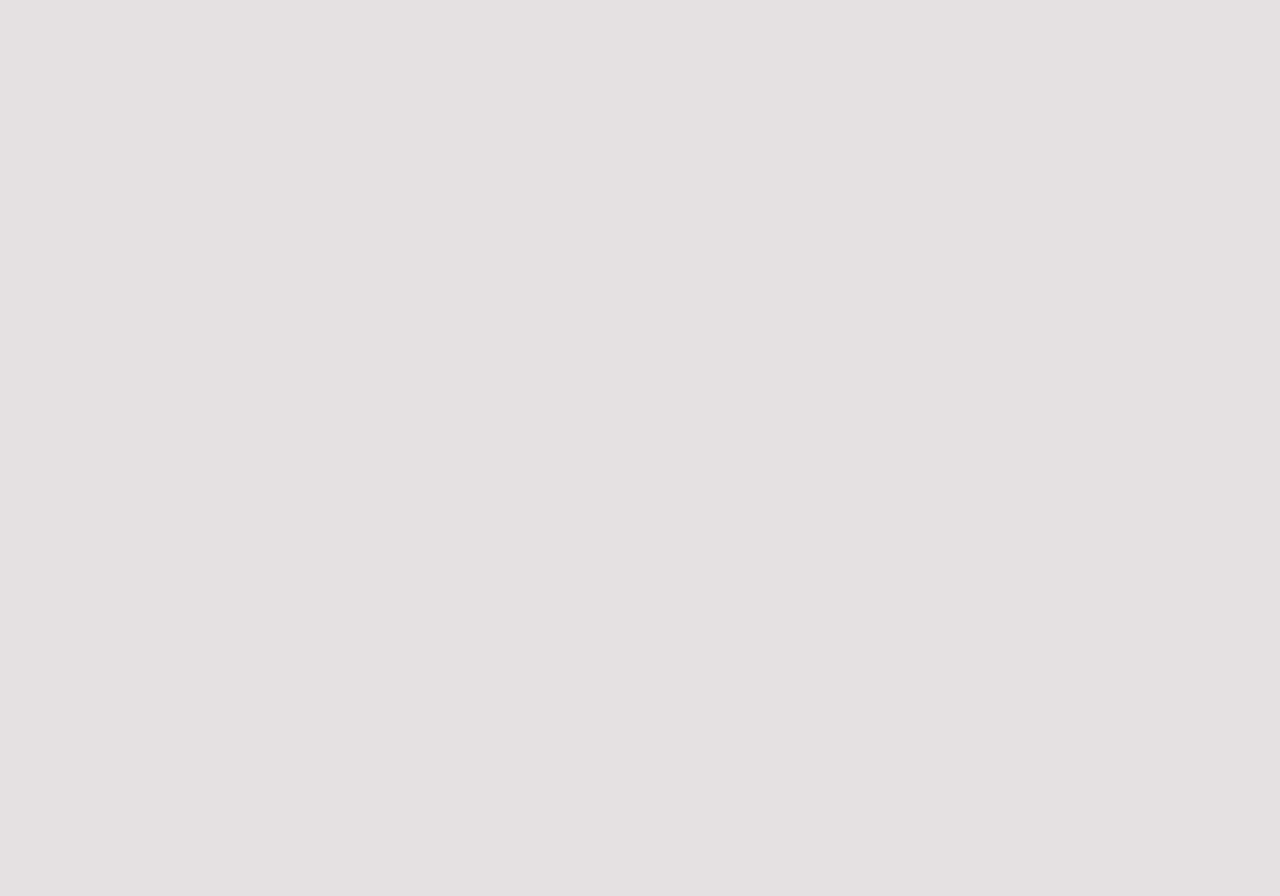
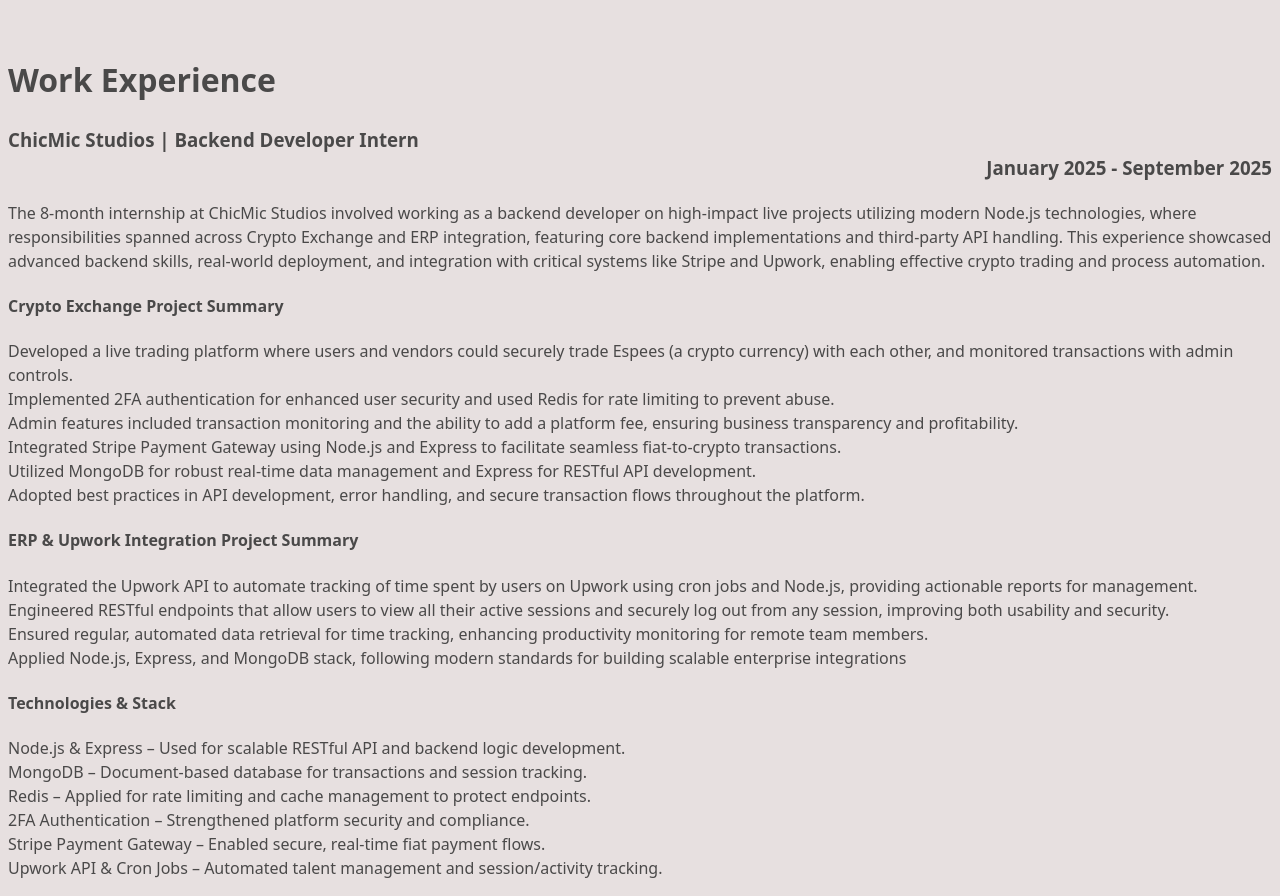
Before and after one commit to Chauhan48/Portfolio_website, a React (Vite) app: page / in a window 1280 px wide. Shown: the part 740-1636 px from the top of the page. Before the commit the page ends 800 px from the top, so only its background shows below. Built offline with nearby package versions, Linux system fonts and the light colour scheme.

Commit message:
add work experience section

```diff
--- a/src/App.jsx
+++ b/src/App.jsx
@@ -1,5 +1,6 @@
 import About from "./components/About"
 import Navbar from "./components/Navbar"
+import WorkExperience from "./components/WorkExperience"
 
 function App() {
 
@@ -7,6 +8,7 @@
     <>
       <Navbar />
       <About />
+      <WorkExperience />
     </>
   )
 }
--- /dev/null
+++ b/src/components/WorkExperience.jsx
@@ -0,0 +1,48 @@
+
+const WorkExperience = () => {
+    return (
+        <div>
+            <h1>Work Experience</h1>
+            <h3>ChicMic Studios | Backend Developer Intern
+                <span style={{ display: "flex", justifyContent: "flex-end" }}>January 2025 - September 2025</span>
+            </h3>
+            <p>The 8-month internship at ChicMic Studios involved working as a backend developer on high-impact live projects utilizing modern Node.js technologies, where responsibilities spanned across Crypto Exchange and ERP integration, featuring core backend implementations and third-party API handling. This experience showcased advanced backend skills, real-world deployment, and integration with critical systems like Stripe and Upwork, enabling effective crypto trading and process automation.</p>
+            <h4>Crypto Exchange Project Summary</h4>
+            <p>
+                Developed a live trading platform where users and vendors could securely trade Espees (a crypto currency) with each other, and monitored transactions with admin controls.
+                <br />
+                Implemented 2FA authentication for enhanced user security and used Redis for rate limiting to prevent abuse.
+                <br />
+                Admin features included transaction monitoring and the ability to add a platform fee, ensuring business transparency and profitability.
+                <br />
+                Integrated Stripe Payment Gateway using Node.js and Express to facilitate seamless fiat-to-crypto transactions.
+                <br />
+                Utilized MongoDB for robust real-time data management and Express for RESTful API development.
+                <br />
+                Adopted best practices in API development, error handling, and secure transaction flows throughout the platform.
+            </p>
+            <h4>ERP & Upwork Integration Project Summary</h4>
+            <p>Integrated the Upwork API to automate tracking of time spent by users on Upwork using cron jobs and Node.js, providing actionable reports for management.
+                <br />
+                Engineered RESTful endpoints that allow users to view all their active sessions and securely log out from any session, improving both usability and security.
+                <br />
+                Ensured regular, automated data retrieval for time tracking, enhancing productivity monitoring for remote team members.
+                <br />
+                Applied Node.js, Express, and MongoDB stack, following modern standards for building scalable enterprise integrations</p>
+            <h4>Technologies & Stack</h4>
+            <p>Node.js & Express – Used for scalable RESTful API and backend logic development.<br />
+
+                MongoDB – Document-based database for transactions and session tracking.<br />
+
+                Redis – Applied for rate limiting and cache management to protect endpoints.<br />
+
+                2FA Authentication – Strengthened platform security and compliance.<br />
+
+                Stripe Payment Gateway – Enabled secure, real-time fiat payment flows.<br />
+
+                Upwork API & Cron Jobs – Automated talent management and session/activity tracking.</p>
+        </div>
+    )
+}
+
+export default WorkExperience
--- a/src/index.css
+++ b/src/index.css
@@ -22,6 +22,11 @@
   box-shadow: 0 2px 5px rgba(0,0,0,0.4);
   margin: 20px auto;
   width: fit-content;
+  position: fixed;   /* Add this line */
+  top: 0;            /* Add this line */
+  left: 0;           /* Optional: pin to left of screen */
+  right: 0;          /* Optional: pin to right (centered with margin: auto or left/right) */
+  z-index: 100;
 }
 
 .nav-items {
@@ -47,6 +52,8 @@
   align-items: center;
   padding: 50px 20px;
   box-sizing: border-box;
+  margin-top: 5%;
+  margin-bottom: 5%;
 }
 
 .about-content {
```
Also changed, not shown: src/components/Project.jsx (added).
